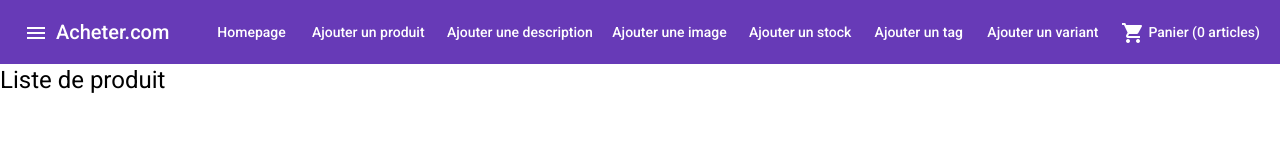
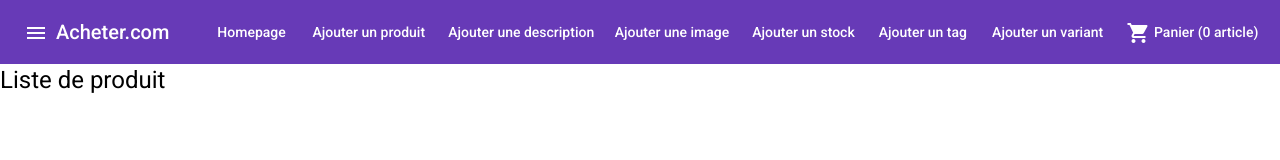
Before and after one commit to CedricD62/CMS-CNAM-ANGULAR-FRONT, an Angular app: page / in a window 1280 px wide. Shown: the top 160 px of the page. Built offline with nearby package versions, Linux system fonts and the light colour scheme.

Commit message:
article header singulier pluriel OK

```diff
--- a/src/app/shared/header/header.component.html
+++ b/src/app/shared/header/header.component.html
@@ -11,6 +11,12 @@
     <a mat-button [routerLink]="['/stock/add']">Ajouter un stock</a>
     <a mat-button [routerLink]="['/tag/add']">Ajouter un tag</a>
     <a mat-button [routerLink]="['/variant/add']">Ajouter un variant</a>
+  <div *ngIf="nbreArticlesPanier > 1; then thenBlock else elseBlock"></div>
+  <ng-template #thenBlock>
+    <a mat-button [routerLink]="['/panier']" class="panier-icon"><span class="material-icons align-middle">shopping_cart</span> Panier ({{majNbreArticlesPanier()}} articles)</a>
+  </ng-template>
 
-    <a mat-button [routerLink]="['/panier']" class="panier-icon"><span class="material-icons align-middle">shopping_cart</span> Panier ({{majNbreArticlesPanier()}} articles)</a>
+  <ng-template #elseBlock>
+    <a mat-button [routerLink]="['/panier']" class="panier-icon"><span class="material-icons align-middle">shopping_cart</span> Panier ({{majNbreArticlesPanier()}} article)</a>
+  </ng-template>
   </mat-toolbar>
```
